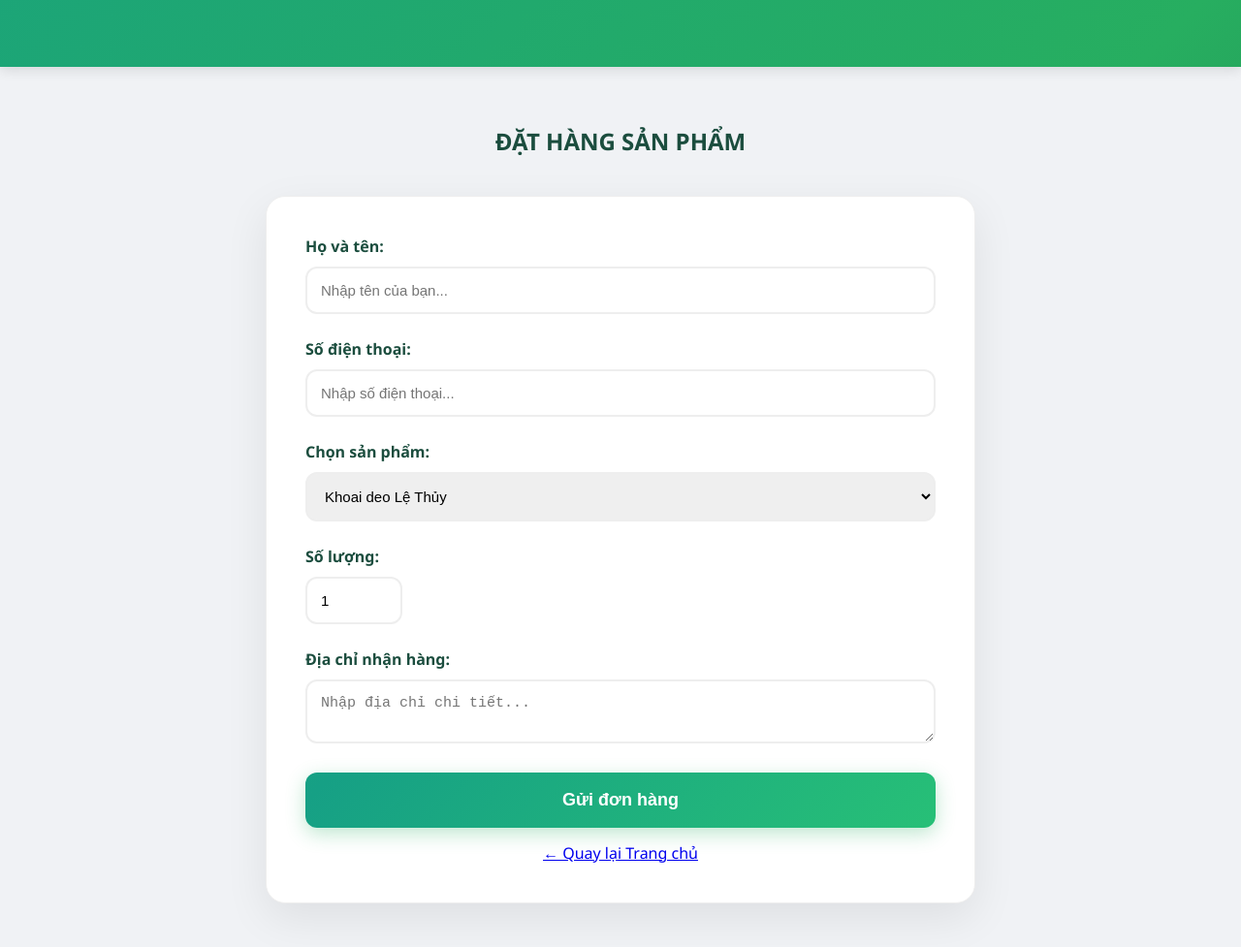
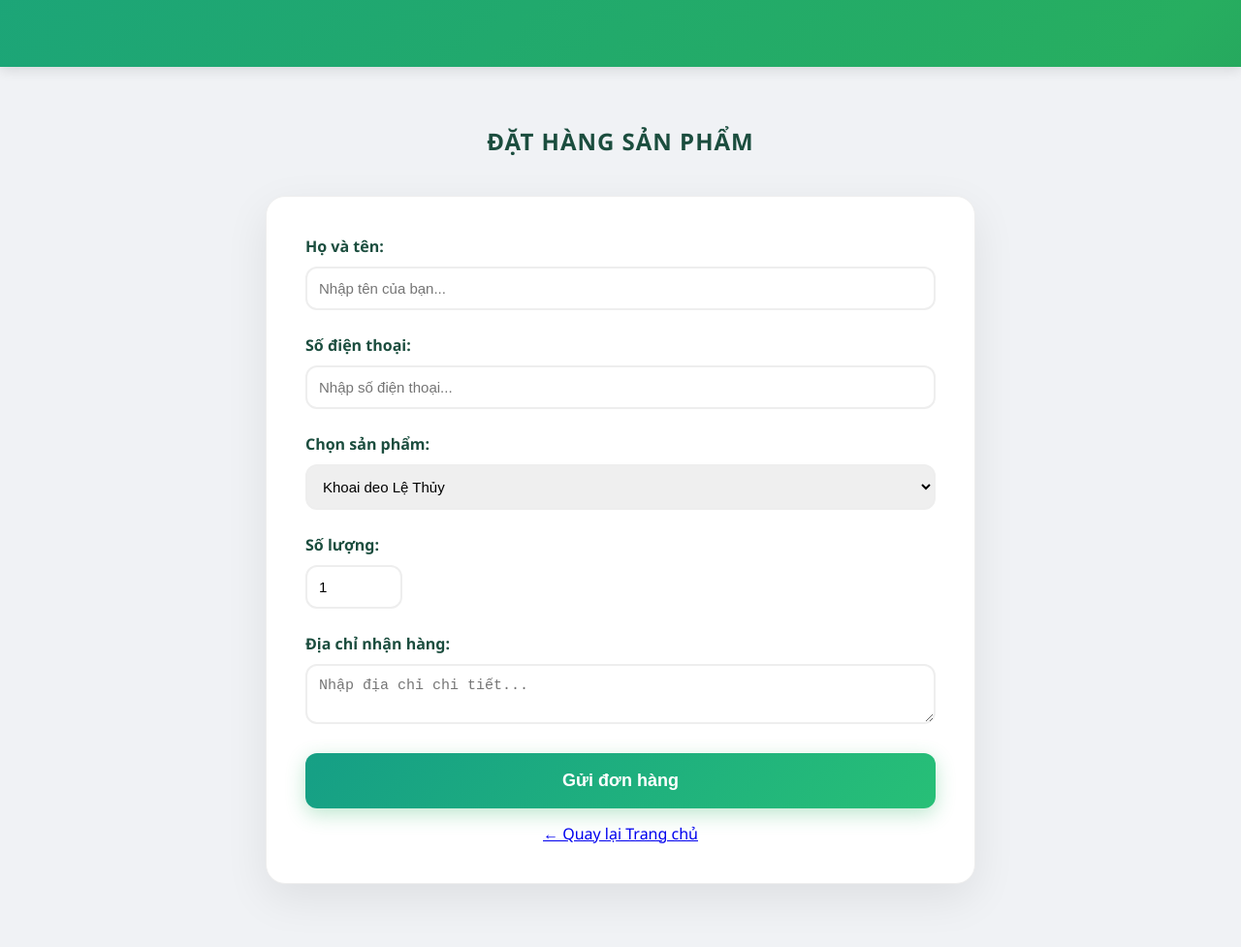
Before and after one commit to adminn118/ocop-dia-phuongg, a plain HTML site: page order.html in a window 1280 px wide. Shown: the part 117-1094 px from the top of the page at 97% size. Drawn offline with Linux system fonts and the light colour scheme.

Commit message:
Add files via upload

```diff
--- a/styles.css
+++ b/styles.css
@@ -1,12 +1,8 @@
-/* =========================================
-   1. TỔNG THỂ & HEADER CHẠY MÀU
-   ========================================= */
 body {
     font-family: 'Segoe UI', Roboto, Helvetica, Arial, sans-serif;
     margin: 0; padding: 0; color: #2d3436;
     background: #f0f2f5;
 }
-
 header {
     background: linear-gradient(-45deg, #1b4d3e, #27ae60, #16a085, #1b4d3e);
     background-size: 400% 400%;
@@ -14,17 +10,11 @@ header {
     color: white; text-align: center; padding: 50px 0;
     box-shadow: 0 4px 12px rgba(0,0,0,0.1);
 }
-
 nav { background: #1b4d3e; padding: 15px; text-align: center; position: sticky; top: 0; z-index: 1000; }
 nav a { color: #ffffff; margin: 0 20px; text-decoration: none; font-weight: 600; text-transform: uppercase; font-size: 14px; transition: 0.3s; }
 nav a:hover { color: #f1c40f; }
-
-/* =========================================
-   2. TRANG CHỦ - GRID SẢN PHẨM
-   ========================================= */
 .container { max-width: 1200px; margin: auto; padding: 40px 20px; }
 .product-grid { display: grid; grid-template-columns: repeat(auto-fit, minmax(300px, 1fr)); gap: 30px; margin-top: 30px; }
-
 .product-card {
     background: #ffffff; border-radius: 20px; padding: 25px;
     box-shadow: 0 10px 25px rgba(0,0,0,0.05);
@@ -34,103 +24,168 @@ nav a:hover { color: #f1c40f; }
 
 .card-img { width: 100%; height: 250px; border-radius: 15px; overflow: hidden; margin-bottom: 20px; }
 .card-img img { width: 100%; height: 100%; object-fit: cover; transition: 0.5s; }
-
-/* =========================================
-   3. CHI TIẾT SẢN PHẨM & XỬ LÝ ẢNH
-   ========================================= */
 .detail-container {
     display: flex;
-    background: white; border-radius: 25px; overflow: hidden;
+    background: white;
+    border-radius: 25px;
+    overflow: hidden;
     box-shadow: 0 20px 50px rgba(0,0,0,0.1);
-    margin-top: 20px; min-height: 550px; border: 1px solid #e0e0e0;
+    margin-top: 20px;
+    min-height: 550px;
+    border: 1px solid #e0e0e0;
 }
-
 .detail-image-box {
-    flex: 1; display: flex; align-items: center; justify-content: center; background: #f9f9f9;
+    flex: 1;
+    display: flex;
+    align-items: center;
+    justify-content: center;
+    background: #f9f9f9;
 }
-
 .detail-image-box img {
-    width: 100%; height: 100%; object-fit: contain; padding: 20px; transition: 0.8s;
+    width: 100%;
+    height: 100%;
+    object-fit: contain;
+    padding: 20px;
+    transition: 0.8s;
 }
 .detail-container:hover .detail-image-box img { transform: scale(1.05); }
-
 .detail-content-box {
-    flex: 1.2; padding: 50px; display: flex; flex-direction: column; justify-content: center; border-left: 1px solid #f0f0f0;
+    flex: 1.2;
+    padding: 50px;
+    display: flex;
+    flex-direction: column;
+    justify-content: center;
+    border-left: 1px solid #f0f0f0;
 }
-
 .tag-ocop {
-    display: inline-block; background: #f1c40f; color: #1b4d3e;
-    padding: 6px 18px; border-radius: 50px; font-size: 11px; font-weight: 800;
-    letter-spacing: 1.5px; margin-bottom: 20px; width: fit-content;
+    display: inline-block;
+    background: #f1c40f;
+    color: #1b4d3e; padding: 6px 18px; border-radius: 50px;
+    font-size: 11px; font-weight: 800; letter-spacing: 1.5px;
+    margin-bottom: 20px; width: fit-content;
     box-shadow: 0 4px 10px rgba(241, 196, 15, 0.3);
     animation: pulseGold 2s infinite;
 }
-
-/* =========================================
-   4. QUY TRÌNH CHẾ BIẾN (MỚI THÊM)
-   ========================================= */
-.processing-section { margin: 25px 0; }
-.processing-section p:last-child {
-    background: #fdf9f0; padding: 20px; border-left: 4px solid #27ae60;
-    border-radius: 8px; font-style: italic; font-size: 15px;
-    box-shadow: 2px 2px 10px rgba(0,0,0,0.05);
+.btn-detail {
+    display: inline-block;
+    background: linear-gradient(-45deg, #27ae60, #2ecc71, #16a085, #27ae60);
+    background-size: 400% 400%;
+    animation: gradientMove 3s ease infinite;
+    color: white;
+    padding: 18px 40px;
+    text-decoration: none;
+    border-radius: 12px;
+    font-weight: bold;
+    text-align: center;
+    font-size: 18px;
+    border: none;
+    box-shadow: 0 6px 20px rgba(39, 174, 96, 0.3);
 }
-
-/* =========================================
-   5. PHẦN ORDER & FORM (CÓ CHỌN SỐ LƯỢNG)
-   ========================================= */
+@keyframes pulseGold {
+    0% { transform: scale(1); }
+    50% { transform: scale(1.05); }
+    100% { transform: scale(1); }
+}
+.banner-box { width: 100%; max-width: 1200px; margin: 20px auto; border-radius: 20px; overflow: hidden; }
+.banner-box img { width: 100%; height: auto; display: block; }
+footer { background: #1b4d3e; color: #ecf0f1; padding: 40px 0; text-align: center; margin-top: 50px; }
 .content-card {
-    background: white; border-radius: 20px; padding: 40px;
-    max-width: 650px; margin: 40px auto;
-    box-shadow: 0 15px 45px rgba(0,0,0,0.08); border: 1px solid #eee;
+    background: white;
+    border-radius: 20px;
+    padding: 40px;
+    max-width: 650px;
+    margin: 40px auto;
+    box-shadow: 0 15px 45px rgba(0,0,0,0.08);
+    border: 1px solid #eee;
 }
-
-.section-title { text-align: center; color: #1b4d3e; margin-bottom: 30px; text-transform: uppercase; font-weight: bold; }
-
+.section-title {
+    text-align: center;
+    color: #1b4d3e;
+    margin-bottom: 30px;
+    text-transform: uppercase;
+    font-weight: bold;
+    letter-spacing: 1px;
+}
 .form-group { margin-bottom: 25px; }
-.form-group label { font-weight: 600; color: #1b4d3e; margin-bottom: 10px; display: block; }
-
-.form-group input, .form-group select, .form-group textarea {
-    width: 100%; border: 2px solid #eee; border-radius: 12px;
-    padding: 14px; box-sizing: border-box; font-size: 15px; transition: 0.3s;
+.form-group label {
+    font-weight: 600;
+    color: #1b4d3e;
+    margin-bottom: 10px;
+    display: block;
 }
-
-.form-group input:focus, .form-group select:focus, .form-group textarea:focus {
-    border-color: #27ae60; outline: none; box-shadow: 0 0 15px rgba(39, 174, 96, 0.15); background: #fdfdfd;
+.form-group input,
+.form-group select,
+.form-group textarea {
+    width: 100%;
+    border: 2px solid #eee;
+    border-radius: 12px;
+    padding: 14px;
+    box-sizing: border-box;
+    font-size: 15px;
+    transition: 0.3s;
 }
-
-.input-qty {
-    width: 120px !important; text-align: center; font-weight: bold;
-    color: #1b4d3e; border: 2px solid #27ae60 !important;
+.form-group input:focus,
+.form-group select:focus,
+.form-group textarea:focus {
+    border-color: #27ae60;
+    outline: none;
+    box-shadow: 0 0 15px rgba(39, 174, 96, 0.15);
+    background: #fdfdfd;
 }
-
-/* =========================================
-   6. NÚT BẤM CHẠY MÀU (DÙNG CHUNG)
-   ========================================= */
-.btn-detail, .order-form .btn-detail {
-    display: inline-block; width: 100%; border: none; cursor: pointer;
+.order-form .btn-detail {
+    display: block;
+    width: 100%;
+    border: none;
+    cursor: pointer;
     background: linear-gradient(-45deg, #27ae60, #2ecc71, #16a085, #27ae60);
-    background-size: 400% 400%; animation: gradientMove 3s ease infinite;
-    color: white; padding: 18px; border-radius: 12px; font-weight: bold;
-    text-align: center; font-size: 18px; box-shadow: 0 6px 20px rgba(39, 174, 96, 0.3); transition: 0.3s;
+    background-size: 400% 400%;
+    animation: gradientMove 3s ease infinite;
+    color: white;
+    padding: 18px;
+    border-radius: 12px;
+    font-weight: bold;
+    font-size: 18px;
+    box-shadow: 0 6px 20px rgba(39, 174, 96, 0.3);
+    transition: 0.3s;
 }
-.btn-detail:hover { transform: translateY(-3px); box-shadow: 0 10px 25px rgba(39, 174, 96, 0.4); }
-
-/* =========================================
-   7. ANIMATIONS & KHÁC
-   ========================================= */
+.order-form .btn-detail:hover {
+    transform: translateY(-3px);
+    box-shadow: 0 10px 25px rgba(39, 174, 96, 0.4);
+}
 @keyframes gradientMove {
     0% { background-position: 0% 50%; }
     50% { background-position: 100% 50%; }
     100% { background-position: 0% 50%; }
 }
-
-@keyframes pulseGold {
-    0% { transform: scale(1); }
-    50% { transform: scale(1.05); }
-    100% { transform: scale(1); }
+.input-qty {
+    width: 120px !important;
+    text-align: center;
+    font-weight: bold;
+    color: #1b4d3e;
+    border: 2px solid #27ae60 !important;
 }
-
-.banner-box { width: 100%; max-width: 1200px; margin: 20px auto; border-radius: 20px; overflow: hidden; }
-.banner-box img { width: 100%; height: auto; display: block; }
-footer { background: #1b4d3e; color: #ecf0f1; padding: 40px 0; text-align: center; margin-top: 50px; }
+.form-group input,
+.form-group select,
+.form-group textarea {
+    width: 100%;
+    border: 2px solid #eee;
+    border-radius: 12px;
+    padding: 12px;
+    box-sizing: border-box;
+}
+.processing-section p:last-child {
+    background: #fdf9f0;
+    padding: 20px;
+    border-left: 4px solid #27ae60;
+    border-radius: 8px;
+    font-style: italic;
+    box-shadow: inset 0 0 10px rgba(0,0,0,0.02);
+}
+.processing-section {
+    margin-bottom: 20px;
+}
+.processing-section p:last-child {
+    font-style: italic;
+    font-size: 15px;
+    box-shadow: 2px 2px 10px rgba(0,0,0,0.05);
+}
```
